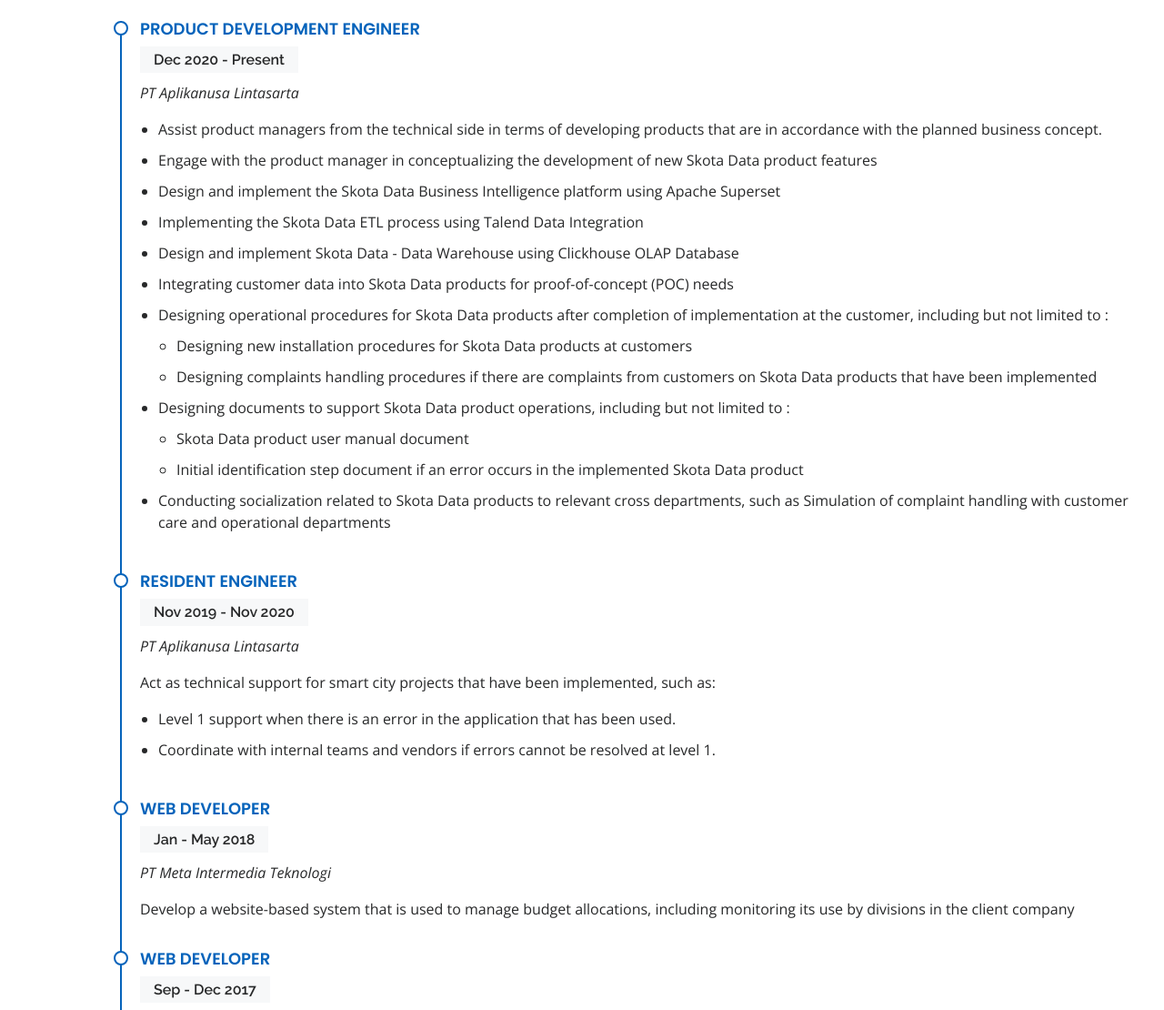
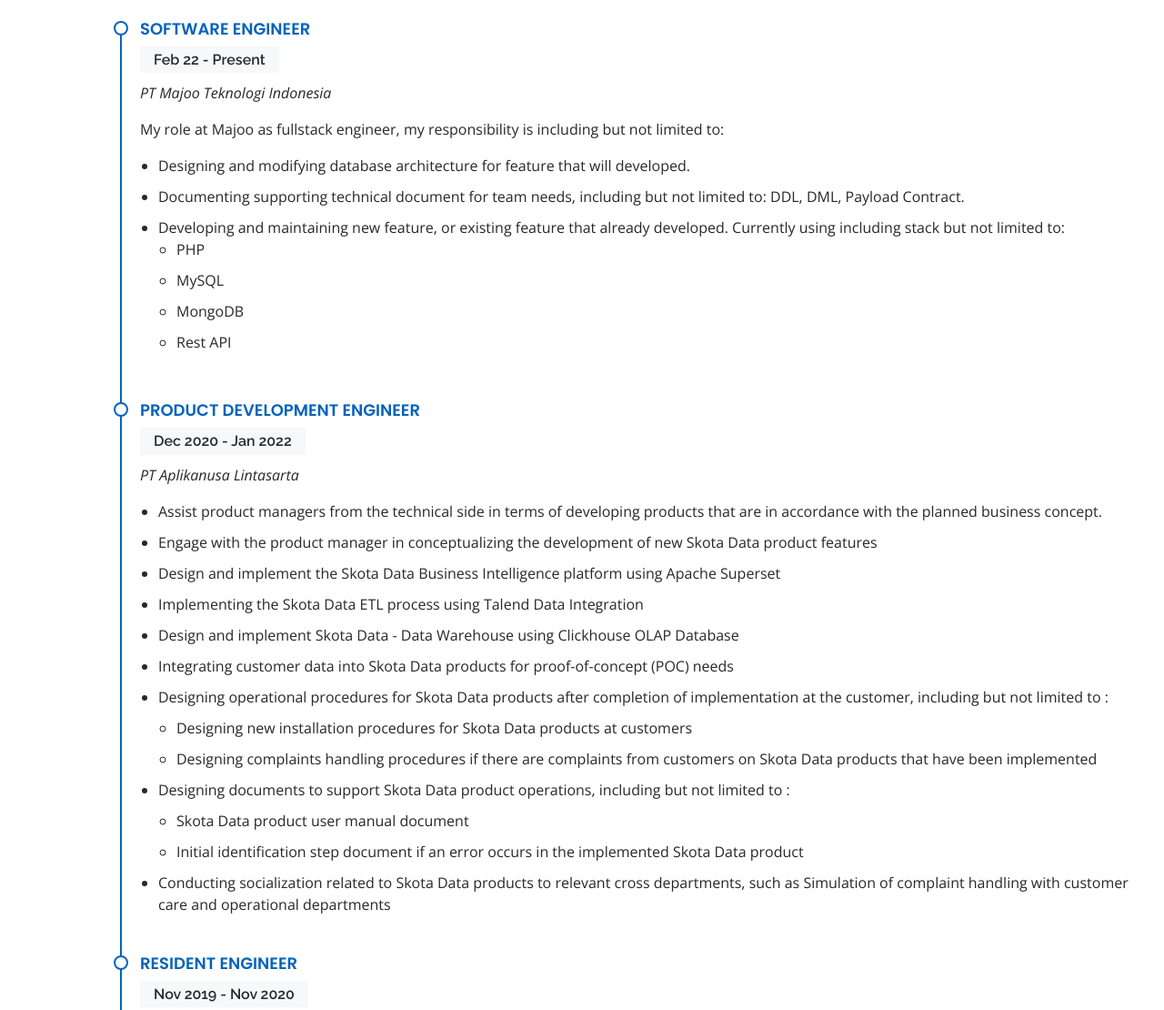
Before and after one commit to abdullahaaf/abdullahaaf.github.io, a plain HTML site: page index.html in a window 1280 px wide. Shown: the part 1960-3070 px from the top of the page at 91% size. Drawn offline with nearby package versions, Linux system fonts and the light colour scheme.

Commit message:
update jobdesc

```diff
--- a/index.html
+++ b/index.html
@@ -187,8 +187,27 @@
         <div class="row">
           <div class="col-lg-12">
             <div class="resume-item">
+              <h4>Software Engineer</h4>
+              <h5>Feb 22 - Present</h5>
+              <p><em>PT Majoo Teknologi Indonesia</em></p>
+              <p>My role at Majoo as fullstack engineer, my responsibility is including but not limited to:</p>
+              <ul>
+                <li>Designing and modifying database architecture for feature that will developed.</li>
+                <li>Documenting supporting technical document for team needs, including but not limited to: DDL, DML, Payload Contract.</li>
+                <li>
+                  Developing and maintaining new feature, or existing feature that already developed. Currently using including stack but not limited to:
+                  <ul>
+                    <li>PHP</li>
+                    <li>MySQL</li>
+                    <li>MongoDB</li>
+                    <li>Rest API</li>
+                  </ul>
+                </li>
+              </ul>
+            </div>
+            <div class="resume-item">
               <h4>Product Development Engineer</h4>
-              <h5>Dec 2020 - Present</h5>
+              <h5>Dec 2020 - Jan 2022</h5>
               <p><em>PT Aplikanusa Lintasarta </em></p>
               <ul>
                 <li>Assist product managers from the technical side in terms of developing products that are in accordance with the planned business concept. </li>
@@ -256,7 +275,7 @@
 
         <div class="section-title">
           <h2>Portfolio</h2>
-          <p>Here are some projects I've worked on that I can display in public.</p>
+          <p>I also accept freelance, and here are some of the freelance projects I've completed.</p>
         </div>
 
         <div class="row">
@@ -273,7 +292,7 @@
             <div class="portfolio-wrap">
               <img src="assets/img/portfolio/portfolio-1.png" class="img-fluid" alt="">
               <div class="portfolio-info">
-                <h4>Alim Point of Sales</h4>
+                <h4>Alim Point of Sales - Completed on 2017</h4>
                 <div class="portfolio-links">
                   <a href="assets/img/portfolio/portfolio-1.png" data-gallery="portfolioGallery" class="portfolio-lightbox" title="Alimpos is a website-based system that can help retail store owners in managing their stores. Developed using a python-based framework, namely Django, Alimpos is equipped with features such as product management, expired product recording, and sales transaction recording."><i class="bx bx-plus"></i></a>
                 </div>
@@ -285,7 +304,7 @@
             <div class="portfolio-wrap">
               <img src="assets/img/portfolio/portfolio-2.png" class="img-fluid" alt="">
               <div class="portfolio-info">
-                <h4>High School Information System</h4>
+                <h4>High School Information System - Completed on 2015</h4>
                 <div class="portfolio-links">
                   <a href="assets/img/portfolio/portfolio-2.png" data-gallery="portfolioGallery" class="portfolio-lightbox" title="SIDOL is a website-based system that can assist schools in managing their academic information, developed using a PHP-based framework, namely codeigniter 3. Sidol is equipped with features such as student management, teacher management, school year management and so on."><i class="bx bx-plus"></i></a>
                 </div>
@@ -297,7 +316,7 @@
             <div class="portfolio-wrap">
               <img src="assets/img/portfolio/portfolio-4.png" class="img-fluid" alt="">
               <div class="portfolio-info">
-                <h4>Internship Registration System</h4>
+                <h4>Internship Registration System - Completed on 2017</h4>
                 <div class="portfolio-links">
                   <a href="assets/img/portfolio/portfolio-4.png" data-gallery="portfolioGallery" class="portfolio-lightbox" title="SIPKLI is a website-based system that can help students when they want to register for an internship. I developed this project with the hope of reducing the use of paper that is commonly used when administering internships. Developed with a PHP-based framework, namely codeigniter 3. SIPKLI is equipped with features such as internship registration, registration verification, and internship approval"><i class="bx bx-plus"></i></a>
                 </div>
@@ -320,7 +339,7 @@
             <div class="portfolio-wrap">
               <img src="assets/img/portfolio/portfolio-7.png" class="img-fluid" alt="">
               <div class="portfolio-info">
-                <h4>Cocorich Indonesia<br>Company Profile</h4>
+                <h4>Cocorich Indonesia<br>Company Profile - Completed on 2021</h4>
                 <div class="portfolio-links">
                   <a href="assets/img/portfolio/portfolio-7.png" data-gallery="portfolioGallery" class="portfolio-lightbox"
                     title="This project is a company profile for Cocorich Indonesia, which is located in Surabaya, East Java. Developed using a PHP-based framework, namely Codeigniter 4. This system is equipped with a CMS Management feature to make it easier to manage the content that will be displayed on the website"><i class="bx bx-plus"></i></a>
```
